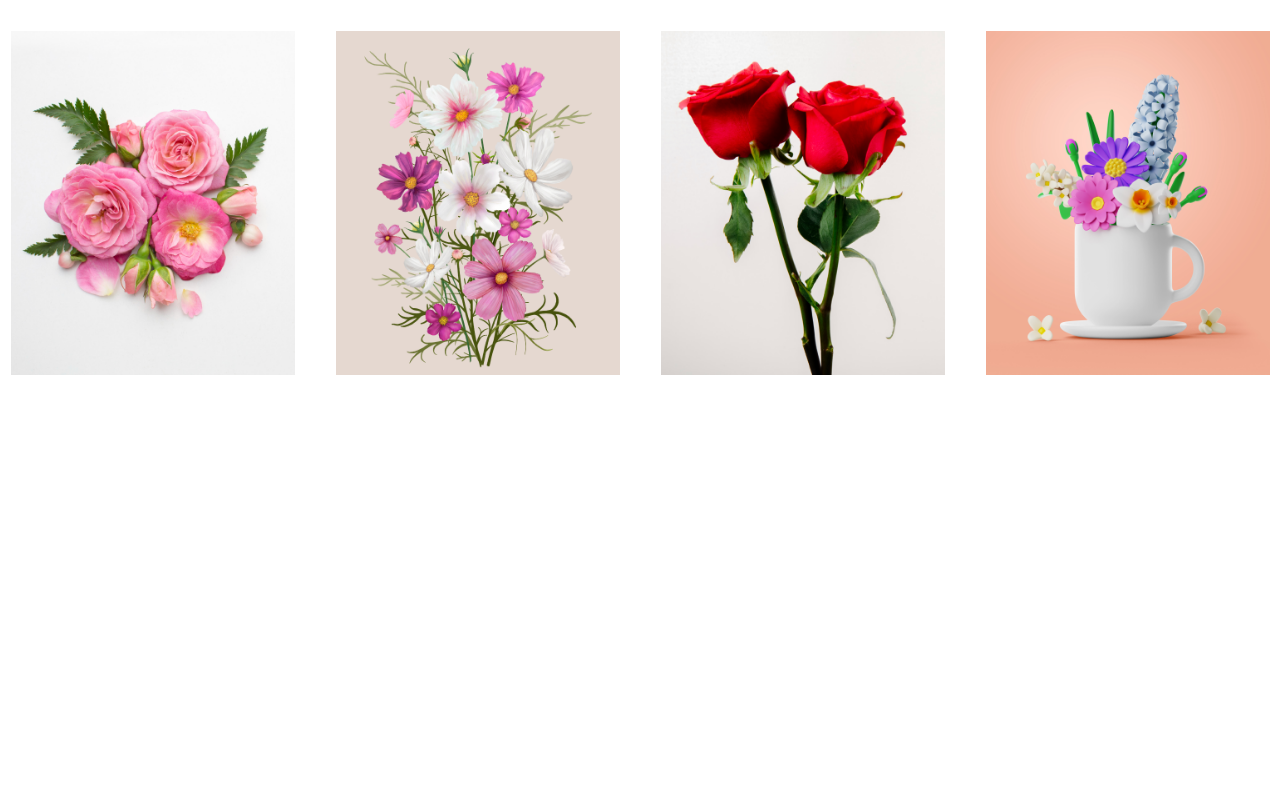
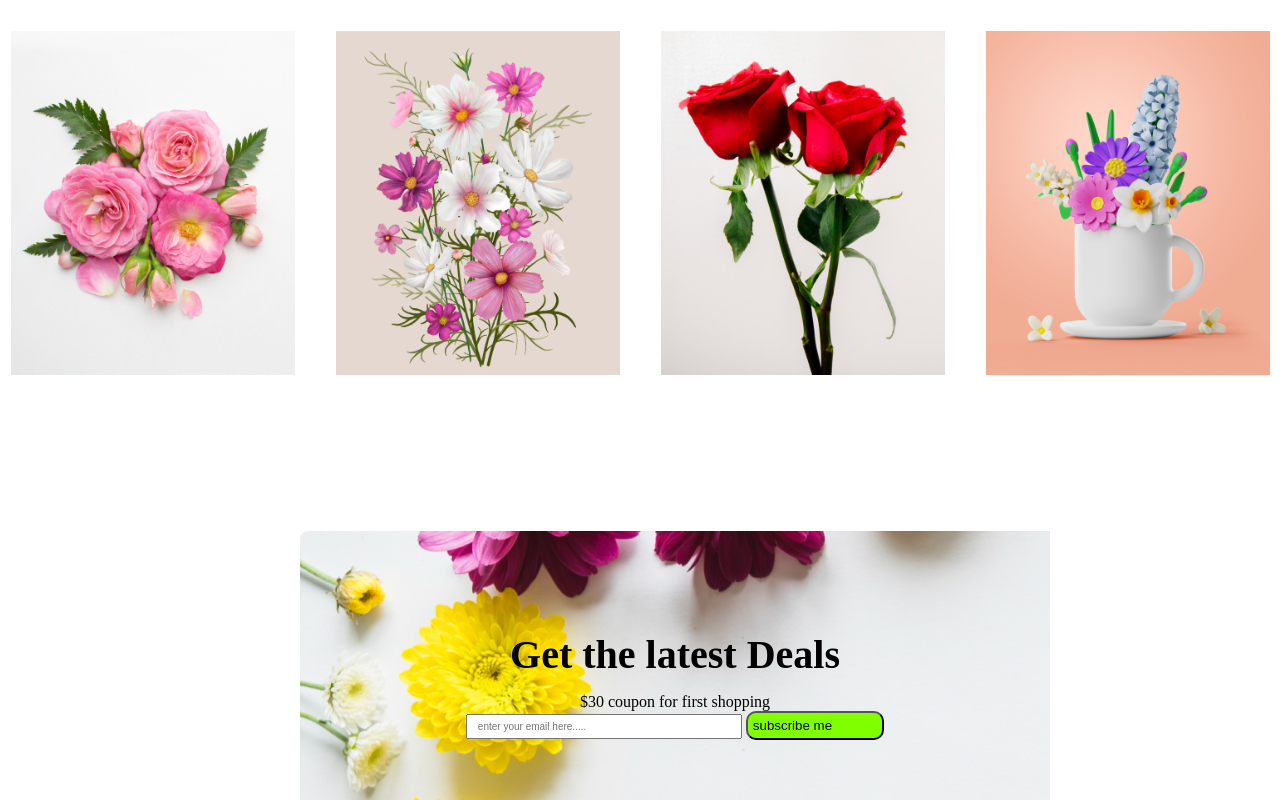
Before and after one commit to alamshuvo/pre-p-hero-only-html-css-project, a plain HTML site: page index.html in a window 1280 px wide. Shown: the part 1882-2682 px from the top of the page. Before the commit the page ends 2261 px from the top, so only its background shows below. Drawn offline with Linux system fonts and the light colour scheme.

```diff
--- a/index.html
+++ b/index.html
@@ -78,5 +78,18 @@
         </div>
     </div>
     <!-- Inastagram area end -->
+    <!-- subscribe me area start  -->
+    <div class="subscribe-me-area">
+        <div class="subscribe-me-wrapper">
+
+                <h1>Get the latest Deals</h1>
+                <p>$30 coupon for first shopping</p>
+            <input class="infut-emai" type="email" placeholder="enter your email here....." name id>
+            <input class="submit" type="submit" value="subscribe me">
+
+
+        </div>
+    </div>
+    <!-- subscribe me area end -->
 </body>
 </html>
--- a/style.css
+++ b/style.css
@@ -108,5 +108,32 @@ p {
   gap: 20px;
   height: 300px;
 }
+  /* instagram area end */
+  /* subscribe me area start */
+  .subscribe-me-wrapper{
+    background-image: url(asset/subscribe.png);
+    background-repeat: no-repeat;
+    text-align: center;
+    padding-top: 100PX;
+    padding-bottom: 60px;
+    width: 80%;
+    margin-left: 300px;
+    width: 750px;
+  }
 
-  /* instagram area end */
+.subscribe-me-area {
+  margin-top: 200px;
+}
+
+.infut-emai {
+  font-size: 10px;
+  padding: 5px 130px 5px 10px;
+}
+
+.submit {
+  background-color: chartreuse;
+  text-align: center;
+  padding: 5px 50px 5px 5px;
+  border-radius: 10px 10px 10px 10px;
+}
+  /* subscribe me area end */
```
Also changed, not shown: asset/subscribe.png (renamed from asset/Rectangle 9.png).
